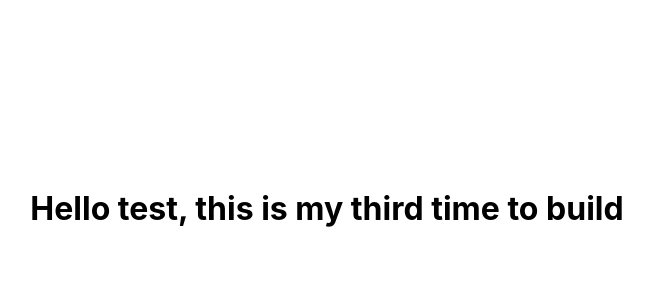
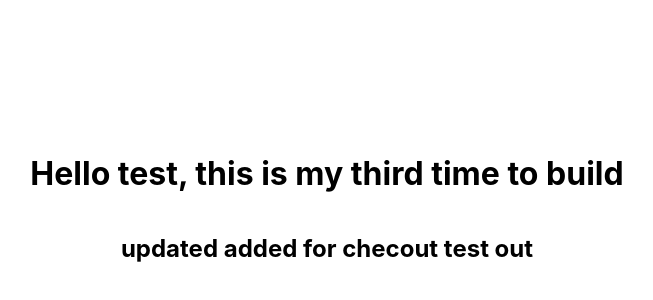
Before and after one commit to kazuki4real/nextjs_tutorial, a Next.js app: page / in a window 1280 px wide. Shown: the part 192-492 px from the top of the page, without its empty margins (313-966 px from the left). Built offline with nearby package versions, Linux system fonts and the light colour scheme.

Commit message:
updated for checkout

```diff
--- a/pages/index.js
+++ b/pages/index.js
@@ -10,6 +10,7 @@ export default function Home() {
         <link rel="icon" href="/favicon.ico" />
       </Head>
       <h1>Hello test, this is my third time to build</h1>
+      <h2>updated added for checout test out</h2>
     </div>
   );
 }
```
